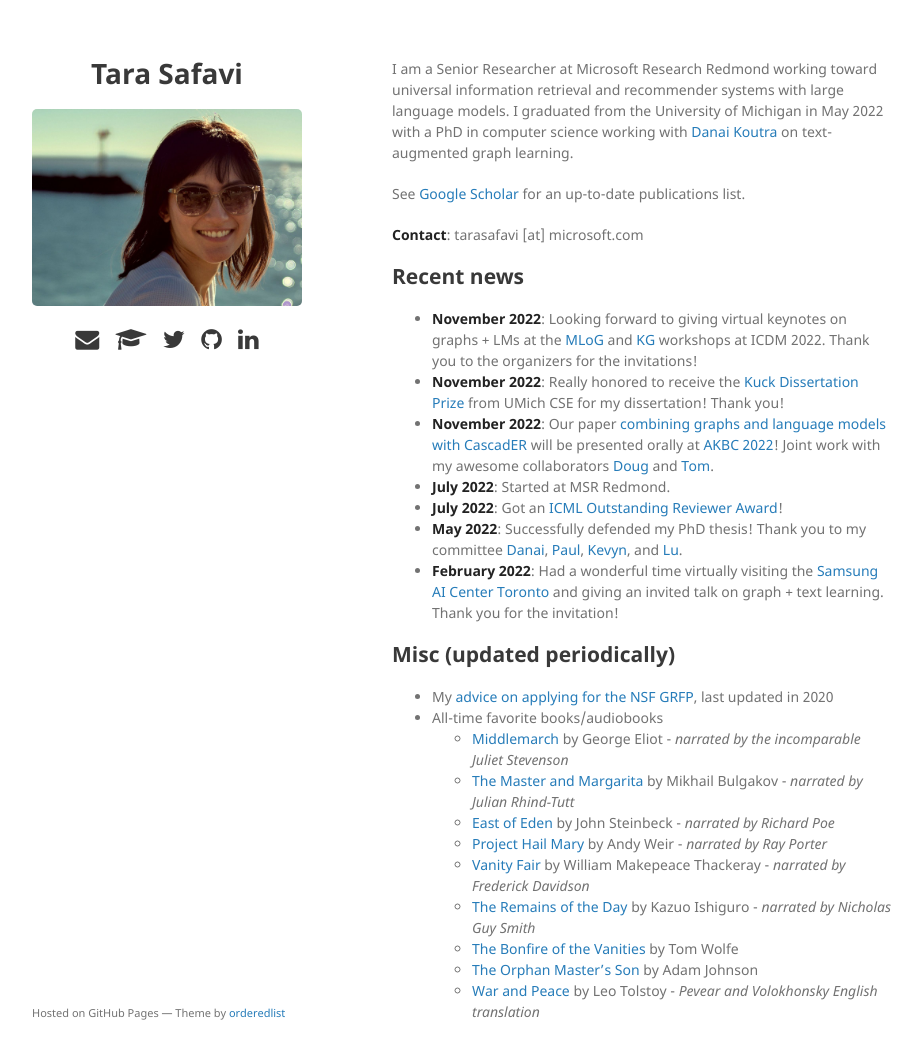
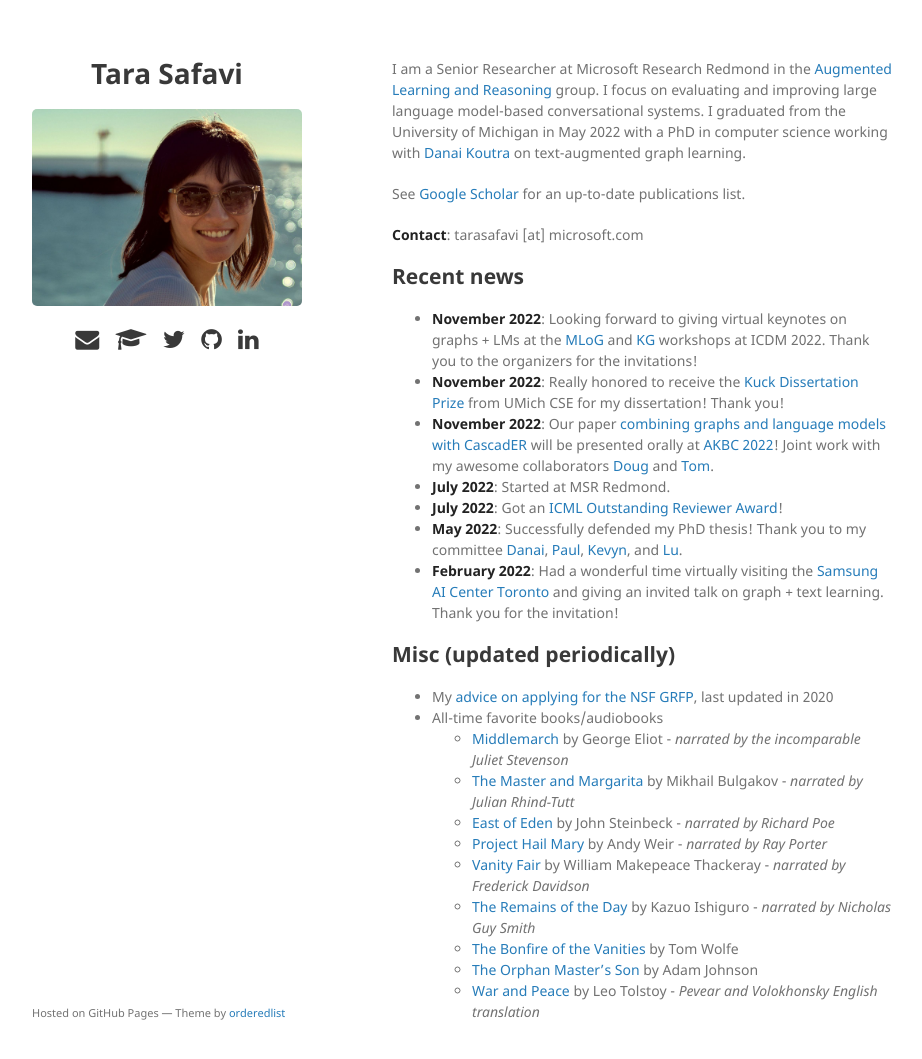
Before and after one commit to tsafavi/tsafavi.github.io, a Jekyll site: the page built from index.md, in a window 1280 px wide and 1092 px high. Shown: the top 1059 px of the window, without its empty margins (178-1100 px from the left). Built offline with Jekyll 4.4.1, drawn with Linux system fonts in a browser that asks for light colours.

Commit message:
Update index.md

```diff
--- a/index.md
+++ b/index.md
@@ -2,7 +2,7 @@
 layout: default
 ---
 
-I am a Senior Researcher at Microsoft Research Redmond working toward universal information retrieval and recommender systems with large language models. I graduated from the University of Michigan in May 2022 with a PhD in computer science working with <a href="http://danaikoutra.com" target="_blank">Danai Koutra</a> on text-augmented graph learning.
+I am a Senior Researcher at Microsoft Research Redmond in the <a href="https://www.microsoft.com/en-us/research/group/augmented-learning-and-reasoning/" target="_blank">Augmented Learning and Reasoning</a> group. I focus on evaluating and improving large language model-based conversational systems. I graduated from the University of Michigan in May 2022 with a PhD in computer science working with <a href="http://danaikoutra.com" target="_blank">Danai Koutra</a> on text-augmented graph learning.
 
 See <a href="https://scholar.google.com/citations?hl=en&user=bIWFjekAAAAJ&view_op=list_works&sortby=pubdate" target="_blank">Google Scholar</a> for an up-to-date publications list.
 
```
